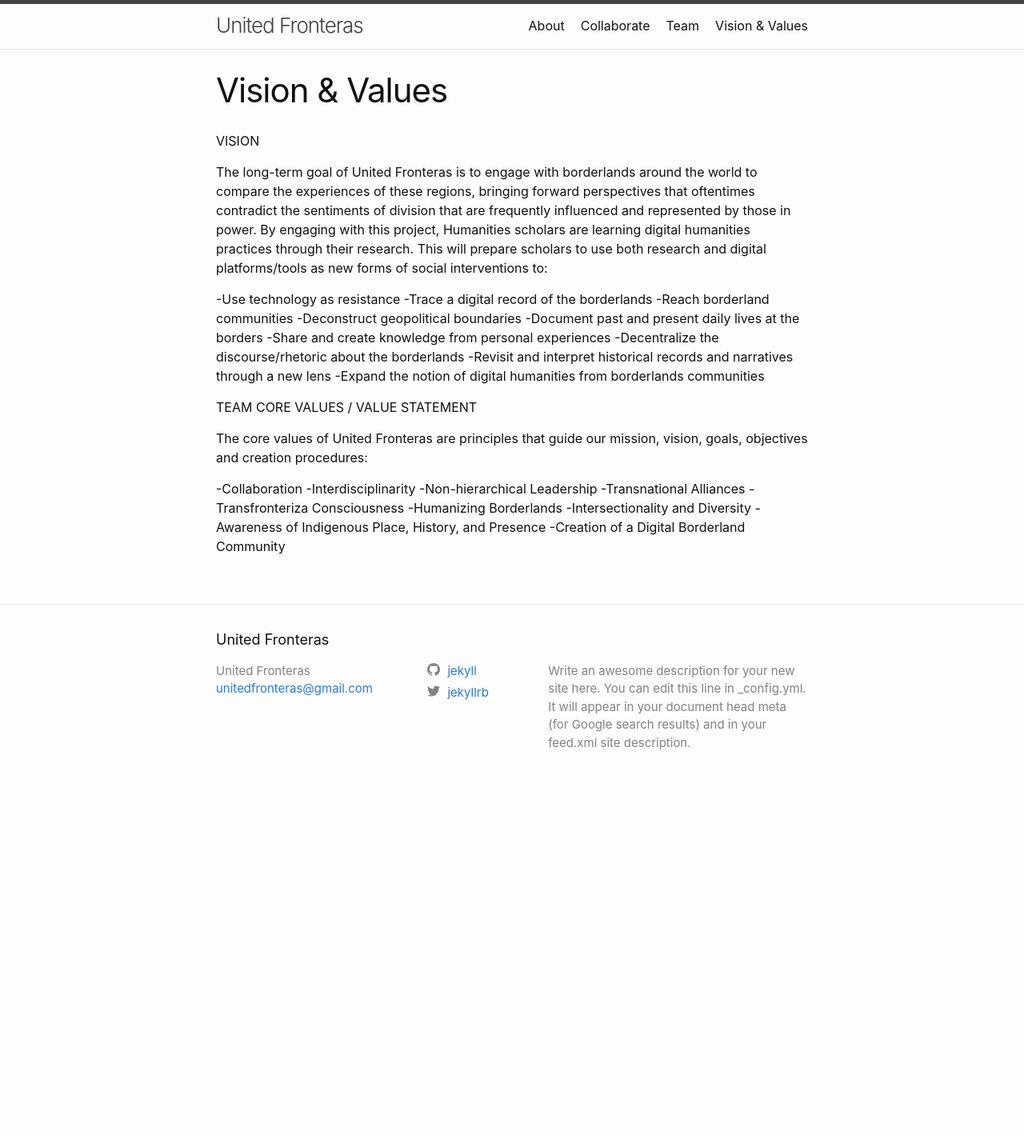
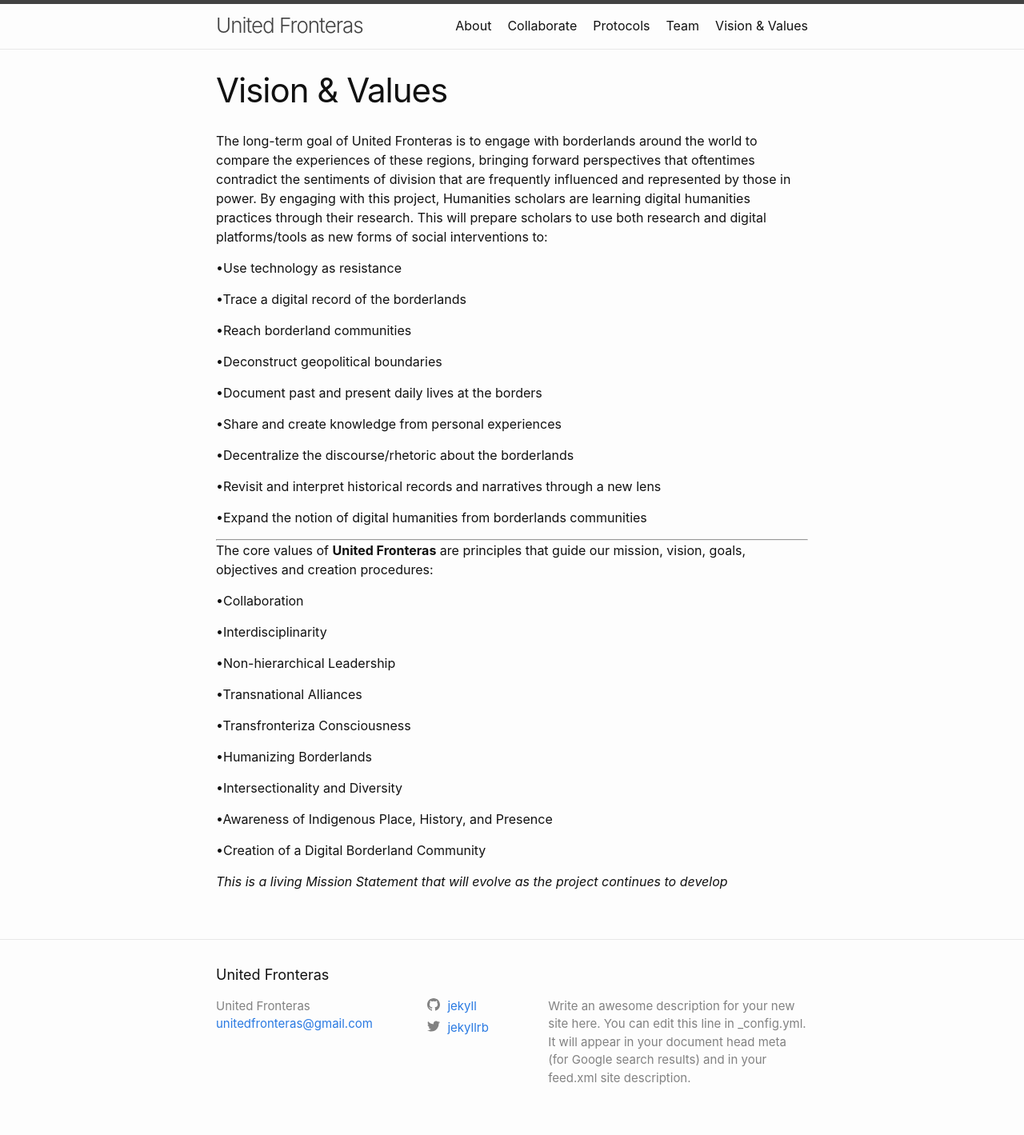
Before and after one commit to sferna109/United-Fronteras-, a Jekyll site: the page built from vision.md, in a window 1280 px wide. Shown: the whole page at 80% size. Built offline with Jekyll 4.4.1, drawn with Linux system fonts in a browser that asks for light colours; before the commit the page ends 1000 px from its top, so only the background shows below that.

Commit message:
correccion de narrativa al copiar de la rama

```diff
--- a/vision.md
+++ b/vision.md
@@ -1,32 +1,52 @@
 ---
 layout: page
 title: Vision & Values
-permalink: /visionandvalues/
+permalink: /vision-and-values/
 ---
-VISION
 
 The long-term goal of United Fronteras is to engage with borderlands around the world to compare the experiences of these regions, bringing forward perspectives that oftentimes contradict the sentiments of division that are frequently influenced and represented by those in power. By engaging with this project, Humanities scholars are learning digital humanities practices through their research. This will prepare scholars to use both research and digital platforms/tools as new forms of social interventions to:
 
--Use technology as resistance
--Trace a digital record of the borderlands
--Reach borderland communities
--Deconstruct geopolitical boundaries
--Document past and present daily lives at the borders
--Share and create knowledge from personal experiences
--Decentralize the discourse/rhetoric about the borderlands
--Revisit and interpret historical records and narratives through a new lens
--Expand the notion of digital humanities from borderlands communities
+•Use technology as resistance
 
-TEAM CORE VALUES / VALUE STATEMENT
+•Trace a digital record of the borderlands
 
-The core values of  United Fronteras are principles that guide our mission, vision, goals, objectives and creation procedures:
+•Reach borderland communities
 
--Collaboration
--Interdisciplinarity
--Non-hierarchical Leadership
--Transnational Alliances
--Transfronteriza Consciousness
--Humanizing Borderlands
--Intersectionality and Diversity
--Awareness of Indigenous Place, History, and Presence
--Creation of a Digital Borderland Community
+•Deconstruct geopolitical boundaries
+
+•Document past and present daily lives at the borders
+
+•Share and create knowledge from personal experiences
+
+•Decentralize the discourse/rhetoric about the borderlands
+
+•Revisit and interpret historical records and narratives through a new lens
+
+•Expand the notion of digital humanities from borderlands communities
+
+
+--------------------------------------------------------------------------
+
+
+The core values of **United Fronteras** are principles that guide our mission, vision, goals, objectives and creation procedures:
+
+•Collaboration
+
+•Interdisciplinarity
+
+•Non-hierarchical Leadership
+
+•Transnational Alliances
+
+•Transfronteriza Consciousness
+
+•Humanizing Borderlands
+
+•Intersectionality and Diversity
+
+•Awareness of Indigenous Place, History, and Presence
+
+•Creation of a Digital Borderland Community
+
+
+*This is a living Mission Statement that will evolve as the project continues to develop*
```
Also changed, not shown: about.md (+2 -26 lines), collaborate.md (+13 -19 lines), protocols.md (added, +26 -0 lines), team.md (+29 -16 lines).
